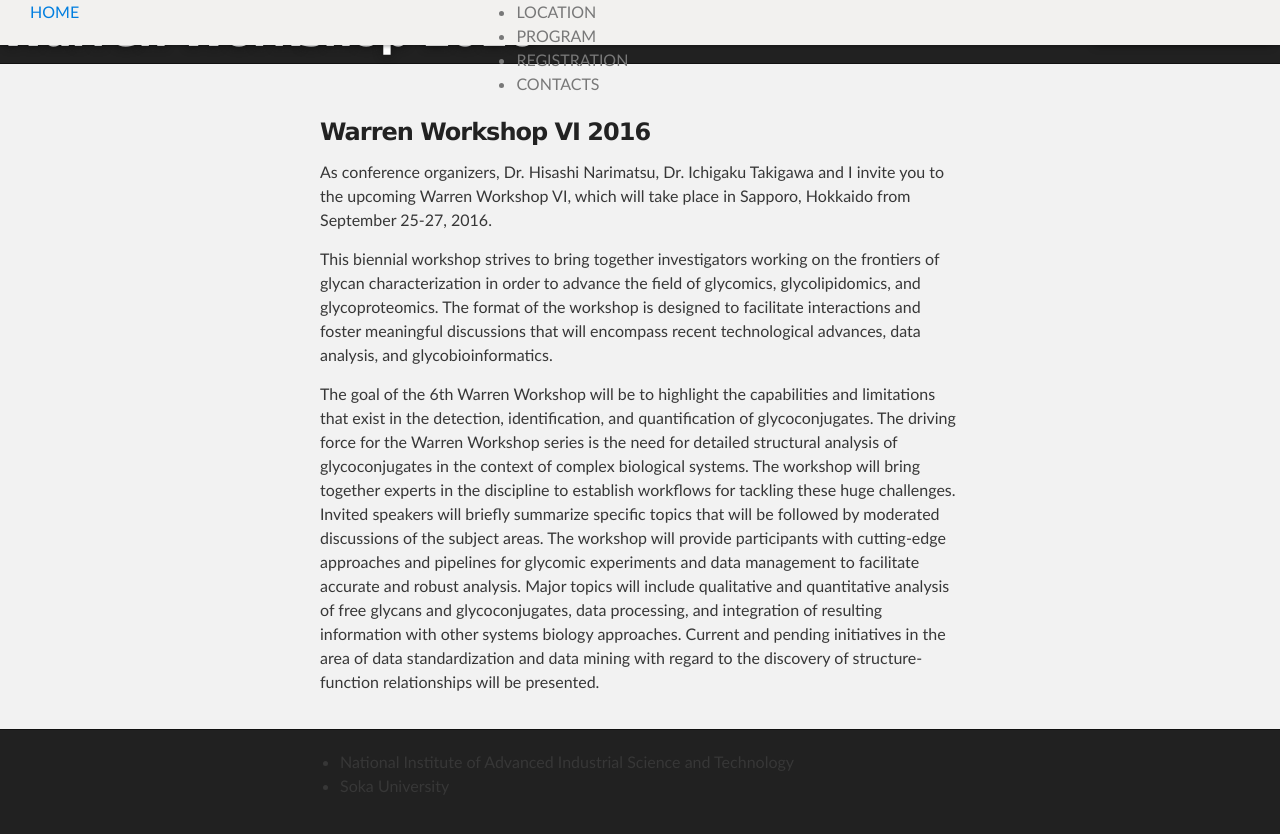
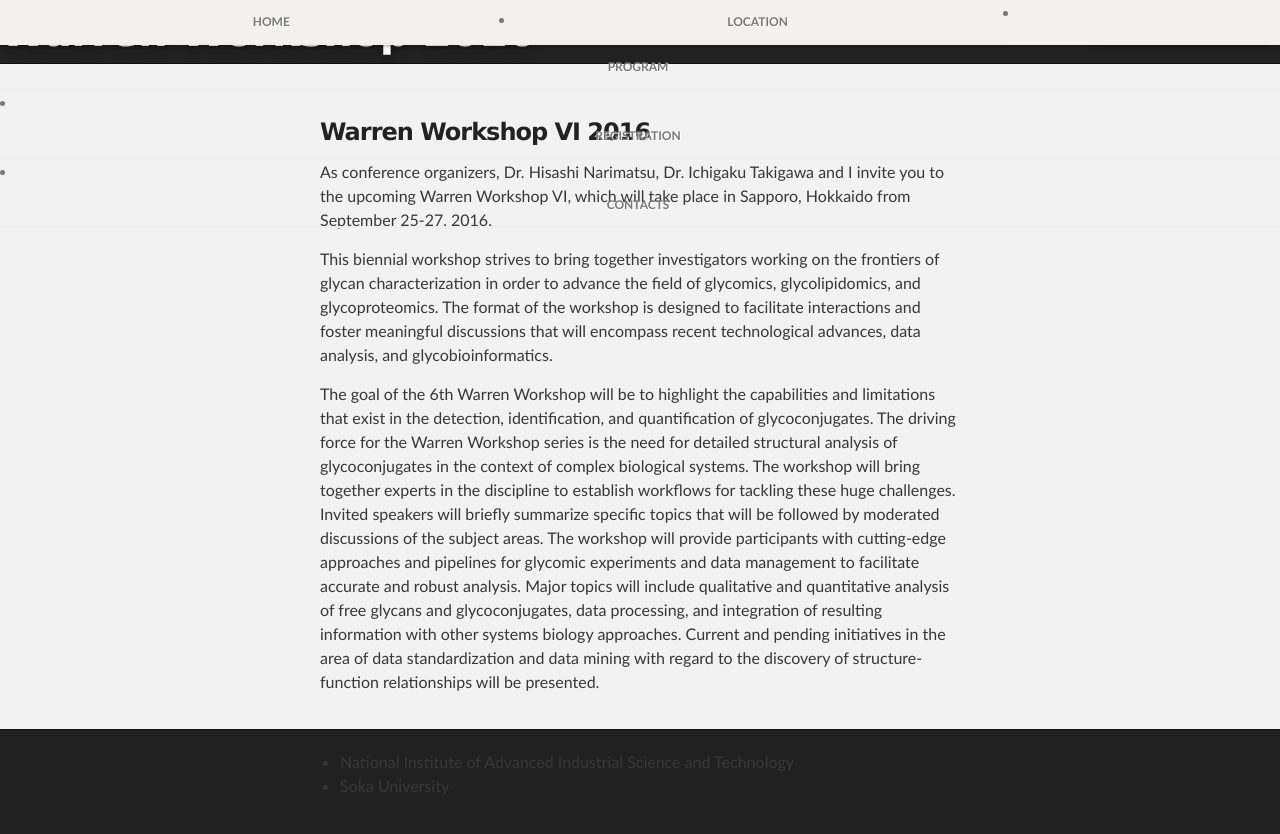
Before and after one commit to yamazakiM/WarrenWorkshop2016, a Jekyll site: the page built from index.md, in a window 1280 px wide. Shown: the top 834 px of the page. Built offline with Jekyll 4.4.1, drawn with Linux system fonts in a browser that asks for light colours; Markdown is read by kramdown in place of the engine named in the settings.

Commit message:
Update menu.html

```diff
--- a/_includes/menu.html
+++ b/_includes/menu.html
@@ -2,11 +2,45 @@
   <nav class="globalNav">
        <div id="globalNav_inner clearfix">
             <ul class="globalNav_ul">
-               <li class="globalNavItem"><a href="http://yamazakim.github.io/WarrenWorkshop2016/">HOME</a></li>
-               <li class="globalNavItem><a href="http://yamazakim.github.io/WarrenWorkshop2016/location">LOCATION</a></li>
-               <li class="globalNavItem><a href="http://yamazakim.github.io/WarrenWorkshop2016/program">PROGRAM</a></li>
-               <li class="globalNavItem><a href="http://yamazakim.github.io/WarrenWorkshop2016/registration">REGISTRATION</a></li>
-               <li class="globalNavItem><a href="http://yamazakim.github.io/WarrenWorkshop2016/contacts">CONTACTS</a></li>
+               <li class="globalNavItem">
+                 <div class="globalNavItem_group">
+                    <a class=globalNavItem_btn href="http://yamazakim.github.io/WarrenWorkshop2016/">
+                      <span class="globalNavItem_text">HOME</span>
+                    </a>
+                 </div>
+                </li>
+
+               <li class="globalNavItem>
+                  <div class="globalNavItem_group">
+                    <a class=globalNavItem_btn href="http://yamazakim.github.io/WarrenWorkshop2016/location">
+                      <span class="globalNavItem_text">LOCATION</span>
+                    </a>
+                  </div>
+               </li>
+
+               <li class="globalNavItem>
+                 <div class="globalNavItem_group">
+                   <a class=globalNavItem_btn href="http://yamazakim.github.io/WarrenWorkshop2016/program">
+                     <span class="globalNavItem_text">PROGRAM</span>
+                  </a>
+                 </div>
+               </li>
+
+               <li class="globalNavItem>
+                 <div class="globalNavItem_group">
+                  <a class=globalNavItem_btn href="http://yamazakim.github.io/WarrenWorkshop2016/registration">
+                    <span class="globalNavItem_text">REGISTRATION</span>
+                  </a>
+                 </div>
+               </li>
+
+               <li class="globalNavItem>
+                 <div class="globalNavItem_group">
+                  <a class=globalNavItem_btn href="http://yamazakim.github.io/WarrenWorkshop2016/contacts">
+                   <span class="globalNavItem_text">CONTACTS</span>
+                  </a>
+                 </div>
+              </li>
             </ul>
       </div>
    </nav>
```
